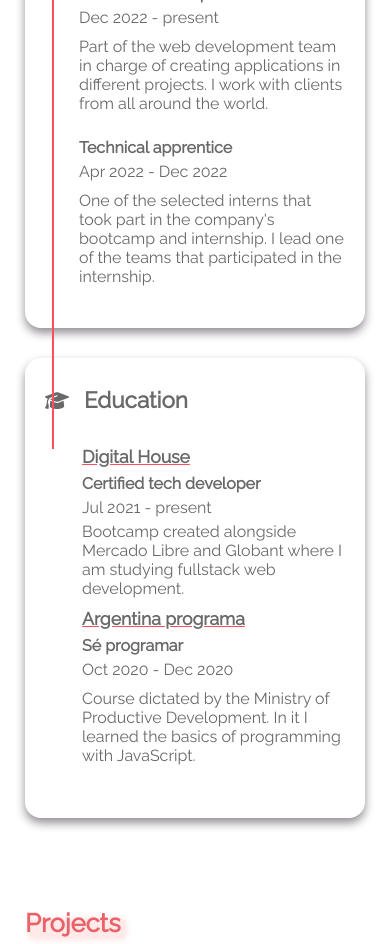
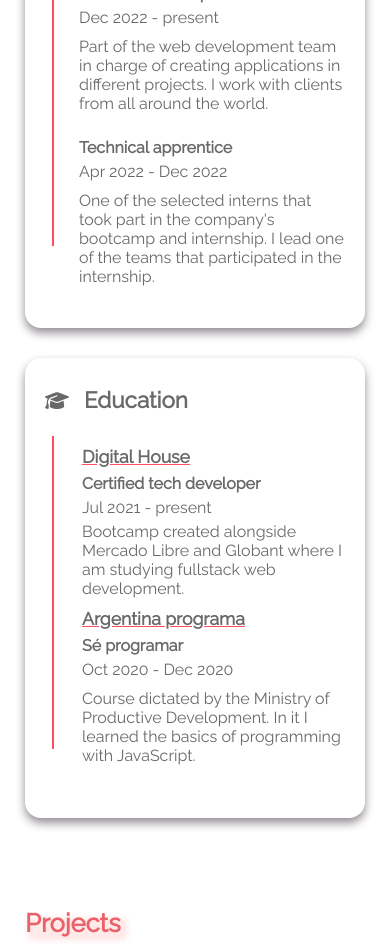
Before and after one commit to stephyrighetti/PersonalPortfolio, a Next.js app: page / in a window 390 px wide. Shown: the part 2780-3724 px from the top of the page. Built offline with nearby package versions, Linux system fonts and the light colour scheme; a web font is replaced by a local one.

Commit message:
fixed line in education container

```diff
--- a/styles/globals.css
+++ b/styles/globals.css
@@ -789,7 +789,6 @@ footer p {
 
   .timeline-line-2 {
     height: 410px;
-    margin-top: -400px;
   }
 
   .contact-container {
@@ -993,7 +992,6 @@ footer p {
 
   .timeline-line-2 {
     height: 313px;
-    margin-top: -300px;
   }
 
   .exp-cont {
```
